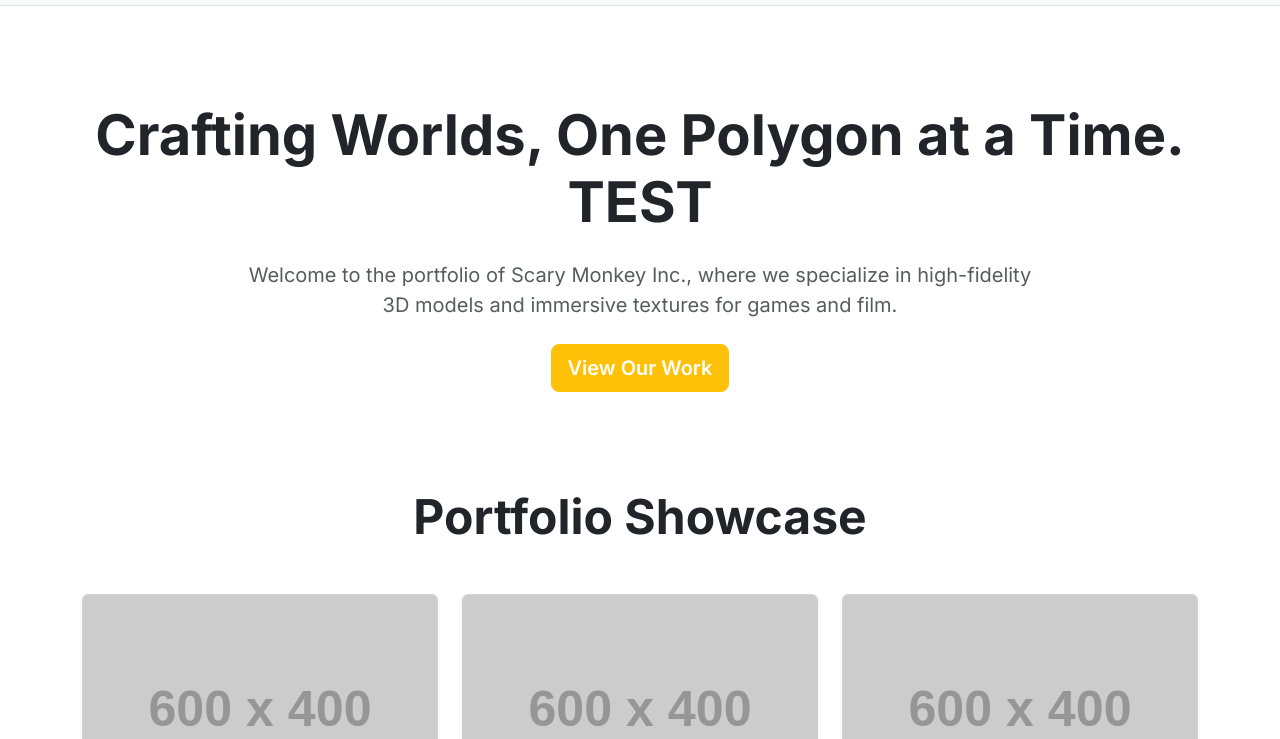
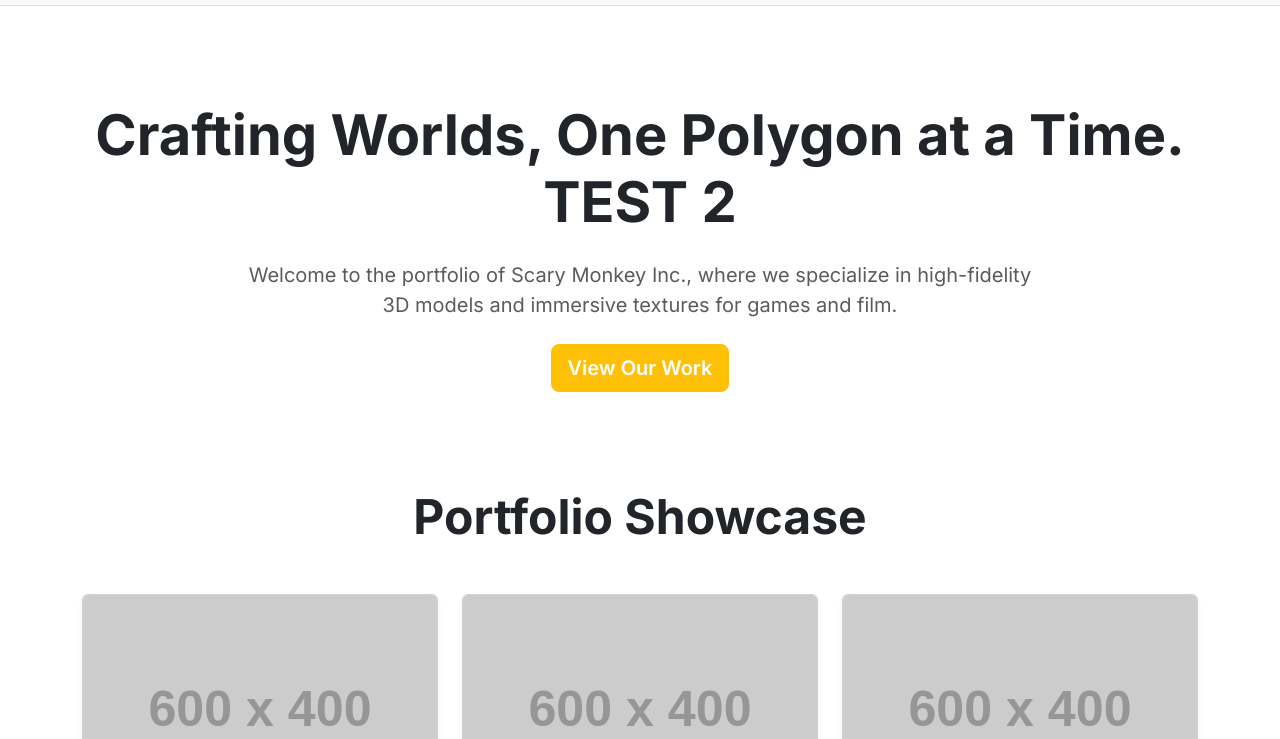
Before and after one commit to johnheim14/ScaryMonkeyPortfolio_Docker, a plain HTML site: page web/index.html in a window 1280 px wide. Shown: the part 61-800 px from the top of the page. Drawn offline with nearby package versions, Linux system fonts and the light colour scheme; placeholder pictures from the web are drawn by us.

Commit message:
Update portfolio section heading with new test message

```diff
--- a/web/index.html
+++ b/web/index.html
@@ -46,7 +46,7 @@
 
         <section class="text-center py-5">
             <h1 class="display-4 fw-bold">
-                Crafting Worlds, One Polygon at a Time. TEST
+                Crafting Worlds, One Polygon at a Time. TEST 2
             </h1>
             <p class="lead text-muted my-4 mx-auto" style="max-width: 50rem;">
                 Welcome to the portfolio of Scary Monkey Inc., where we specialize in high-fidelity 3D models and immersive textures for games and film.
```
